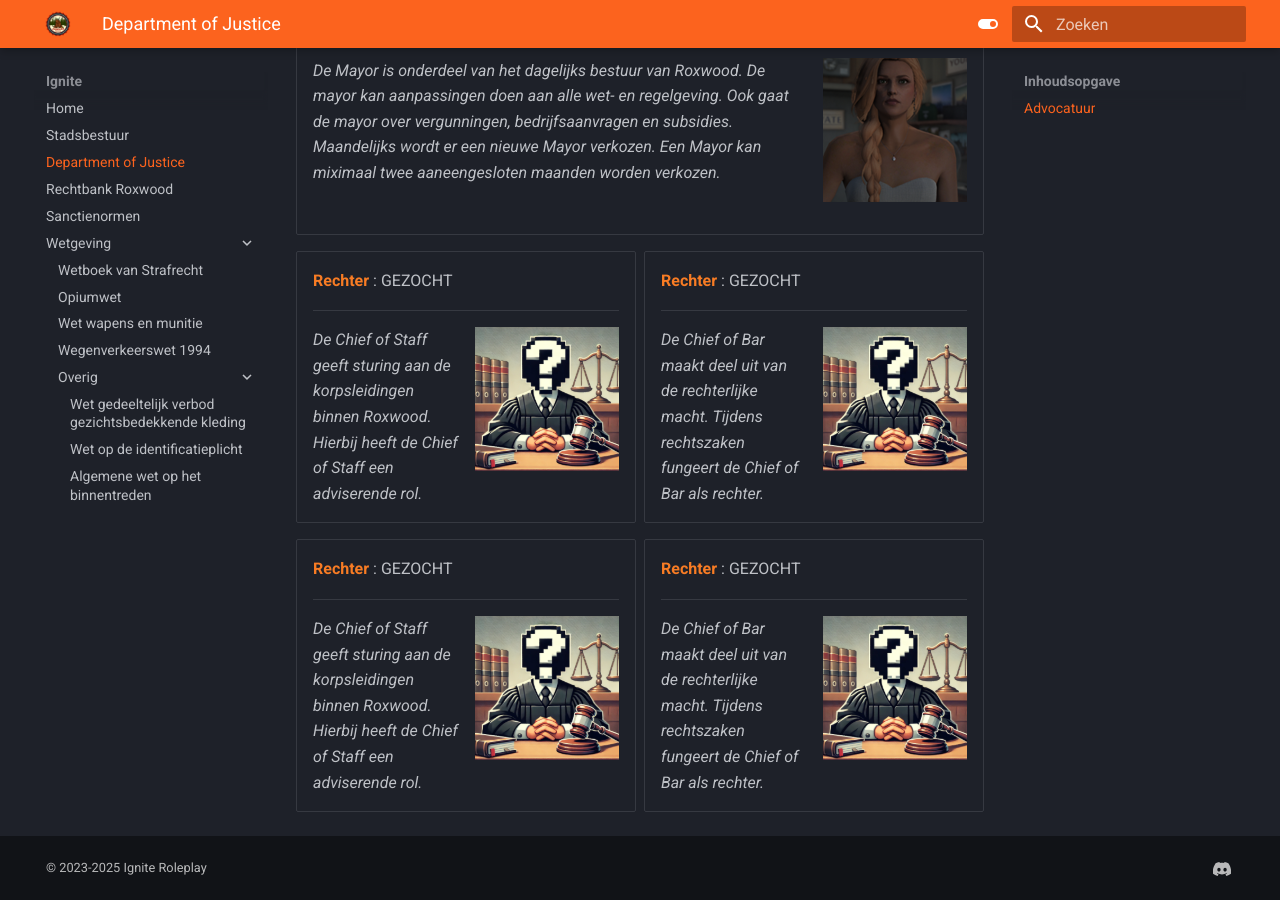
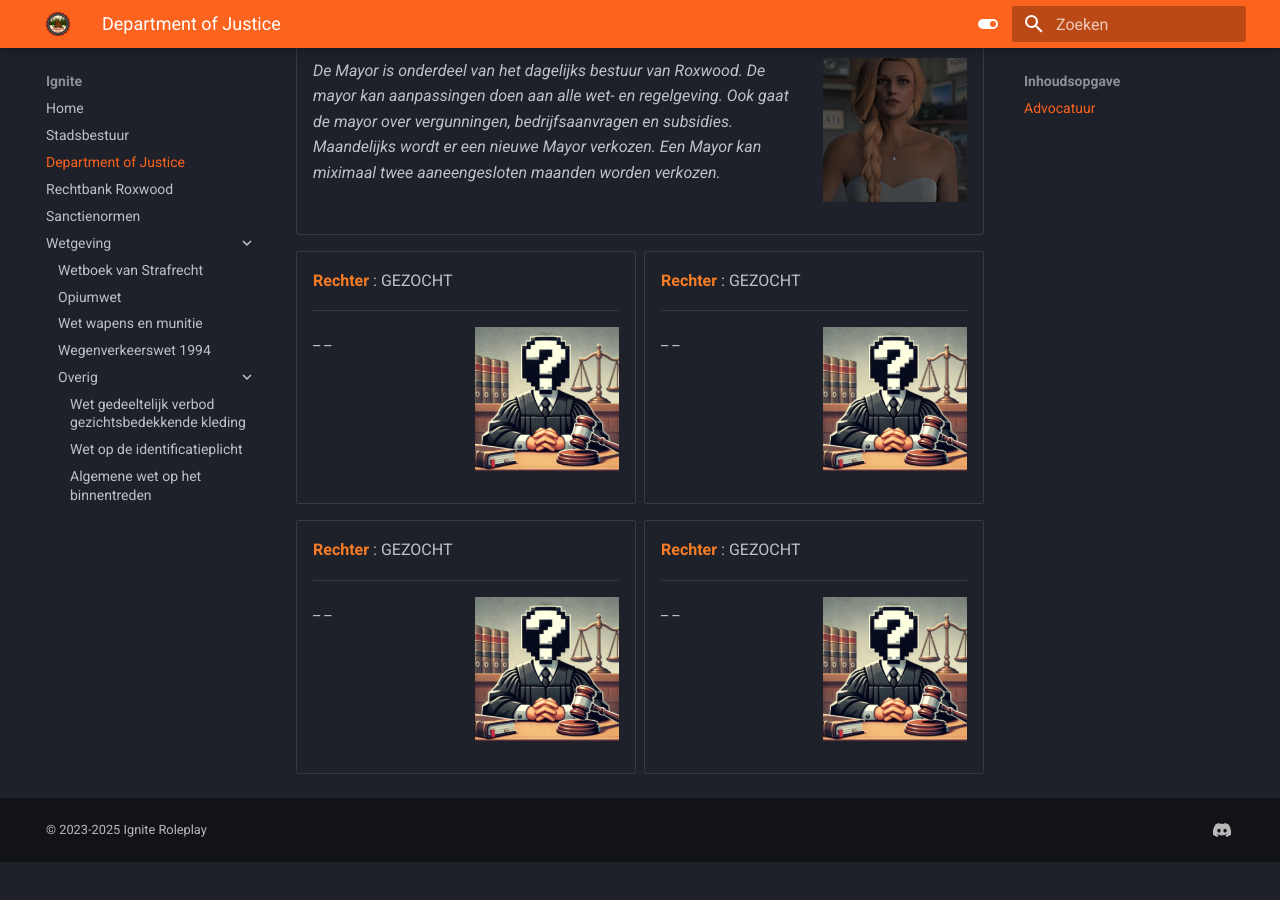
Before and after one commit to NLDenny/wetboek, an MkDocs documentation site: the page built from docs/doj.md, in a window 1280 px wide and 900 px high, scrolled down 834 px. Built offline with MkDocs 1.6.1 and Material for MkDocs 9.7.7, drawn with Linux system fonts in a browser that asks for light colours; after the commit the page ends 1696 px from its top, so only the background shows below that.

Commit message:
Update doj.md

```diff
--- a/docs/doj.md
+++ b/docs/doj.md
@@ -44,7 +44,7 @@ __De volgende personen maken op dit moment deel uit van het Department of Justic
 
     ![Image title](img/rechter.webp){ align=right }
 
-    _De Chief of Staff geeft sturing aan de korpsleidingen binnen Roxwood. Hierbij heeft de Chief of Staff een adviserende rol._
+    _ _
 
 -   <span style="color: #f87c24;">__Rechter__</span> : GEZOCHT
 
@@ -52,7 +52,7 @@ __De volgende personen maken op dit moment deel uit van het Department of Justic
 
     ![Image title](img/rechter.webp){ align=right }
 
-    _De Chief of Bar maakt deel uit van de rechterlijke macht. Tijdens rechtszaken fungeert de Chief of Bar als rechter._
+    _ _
 
 </div>
 
@@ -65,7 +65,7 @@ __De volgende personen maken op dit moment deel uit van het Department of Justic
 
     ![Image title](img/rechter.webp){ align=right }
 
-    _De Chief of Staff geeft sturing aan de korpsleidingen binnen Roxwood. Hierbij heeft de Chief of Staff een adviserende rol._
+    _ _
 
 -   <span style="color: #f87c24;">__Rechter__</span> : GEZOCHT
 
@@ -73,6 +73,6 @@ __De volgende personen maken op dit moment deel uit van het Department of Justic
 
     ![Image title](img/rechter.webp){ align=right }
 
-    _De Chief of Bar maakt deel uit van de rechterlijke macht. Tijdens rechtszaken fungeert de Chief of Bar als rechter._
+    _ _
 
 </div>
```
